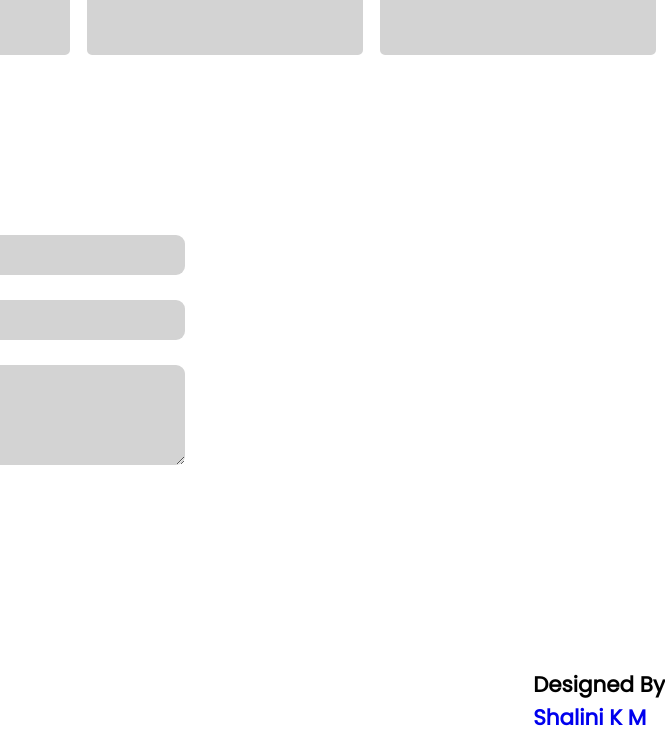
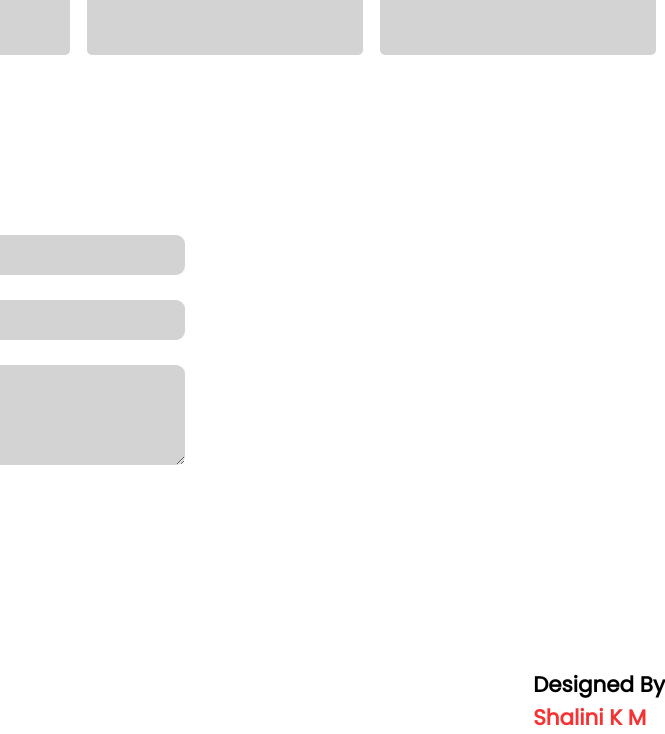
Before and after one commit to Shalini-k-m/construction-site, a plain HTML site: page index.html in a window 1280 px wide. Shown: the part 2678-3412 px from the top of the page, 615-1280 px from the left. Drawn offline with Linux system fonts and the light colour scheme.

Commit message:
Update index.html

```diff
--- a/index.html
+++ b/index.html
@@ -67,7 +67,7 @@
             <a href="link" class="photo1"><img src="linkedin.png" alt="" height="5px" width="5px"></a>
 
         </div>
-            <h6 class="credits">Designed By <br> <span> <a href="https://shalini-k-m.github.io/kmshalini.github.io" style="text-decoration: none;"/>Shalini K M</a></span></h6>
+            <h6 class="credits">Designed By <br> <span> <a href="https://shalini-k-m.github.io/kmshalini.github.io" style="text-decoration: none; color: rgb(245,51,51)"/>Shalini K M</a></span></h6>
         </div>
     </div>
 </body>
```
